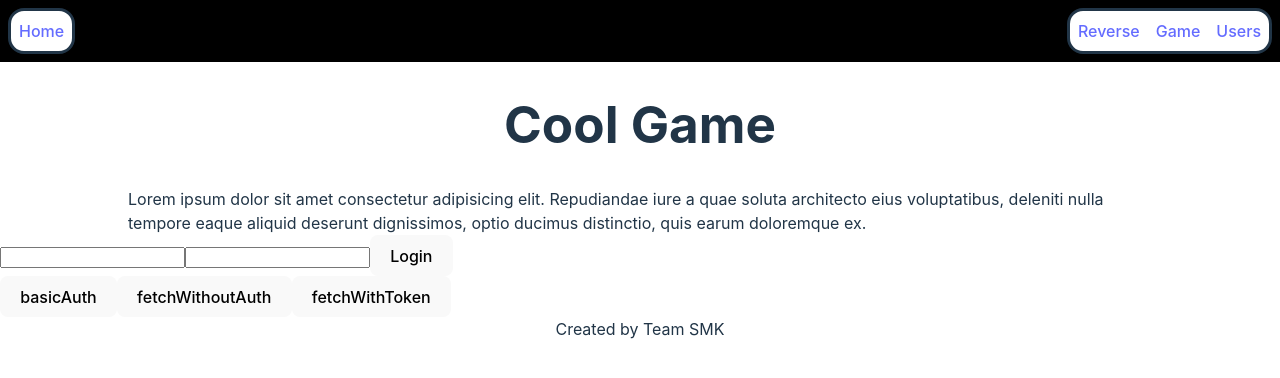
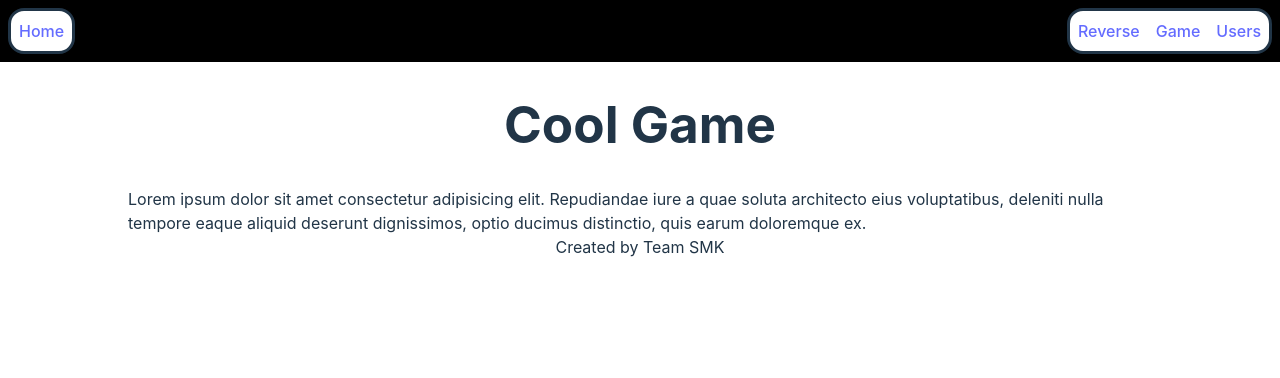
Before and after one commit to egelix/Autumn, a React (Vite) app in the folder frontend/: page /account/home in a window 1280 px wide. Shown: the top 378 px of the page. Built offline with nearby package versions, Linux system fonts and the light colour scheme.

Commit message:
moved all related functions and jsx from Main.jsx to LoginPage.jsx

```diff
--- a/frontend/src/Pages/HomePage.jsx
+++ b/frontend/src/Pages/HomePage.jsx
@@ -1,76 +1,12 @@
 import { useState } from "react";
-//import { Buffer } from "buffer";
-import Layout from "../components/Layout/Layout";
-
-const BASE_URL = "http://localhost:8080"
 
 const HomePage = () => {
-    const [name, setName] = useState("");
-    const [password, setPassword] = useState("");
-    //const [user, setUser] = useState({name: "", password: ""})
 
-    const handleNameChange = event => {
-        setName(event.target.value);
-    };
-
-    const handlePasswordChange = event => {
-        setPassword(event.target.value);
-    };
-
-    const handleLogin = (event) => {
-        event.preventDefault();
-        fetch(BASE_URL + "/auth/login", {
-            method: "POST",
-            headers: {
-                "Content-Type": "application/json"
-              },
-            body: JSON.stringify({"name": name, "password": password})})
-        .then(response => response.json())
-        .then(data => localStorage.setItem("jwt", data.accessToken));
-    };
-
-    const handleFetchBasicAuth = () => {
-        fetch(BASE_URL + "/users", {
-            method: "GET",
-            headers: {
-                "Content-Type": "application/json",
-                "Authorization": "Basic " + Buffer.from("martin:12345").toString("base64")
-            }
-        })
-        .then(response => response.json())
-        .then(data => console.log(data));
-    };
-
-    const handleFetch = () => {
-        fetch(BASE_URL + "/users");
-    };
-
-    const handleFetchToken = () => {
-        const jwt = localStorage.getItem("jwt");
-        console.log(jwt);
-        fetch(BASE_URL + "/users", {
-            method: "GET",
-            headers: {
-                "Content-Type": "application/json",
-                "Authorization": "Bearer " + jwt
-            }
-        })
-        .then(response => response.json())
-        .then(data => console.log(data));
-    };
 
     return (
         <>
             <h1>Cool Game</h1>
             <p>Lorem ipsum dolor sit amet consectetur adipisicing elit. Repudiandae iure a quae soluta architecto eius voluptatibus, deleniti nulla tempore eaque aliquid deserunt dignissimos, optio ducimus distinctio, quis earum doloremque ex.</p>
-            <form onSubmit={handleLogin}>
-                <input type="text" name="name" onChange={handleNameChange} />
-                <input type="text" name="password" onChange={handlePasswordChange}/>
-                <button>Login</button>
-            </form>
-            <button onClick={handleFetchBasicAuth}>basicAuth</button>
-            <button onClick={handleFetch}>fetchWithoutAuth</button>
-            <button onClick={handleFetchToken}>fetchWithToken</button>
         </>
     )
 }
```
